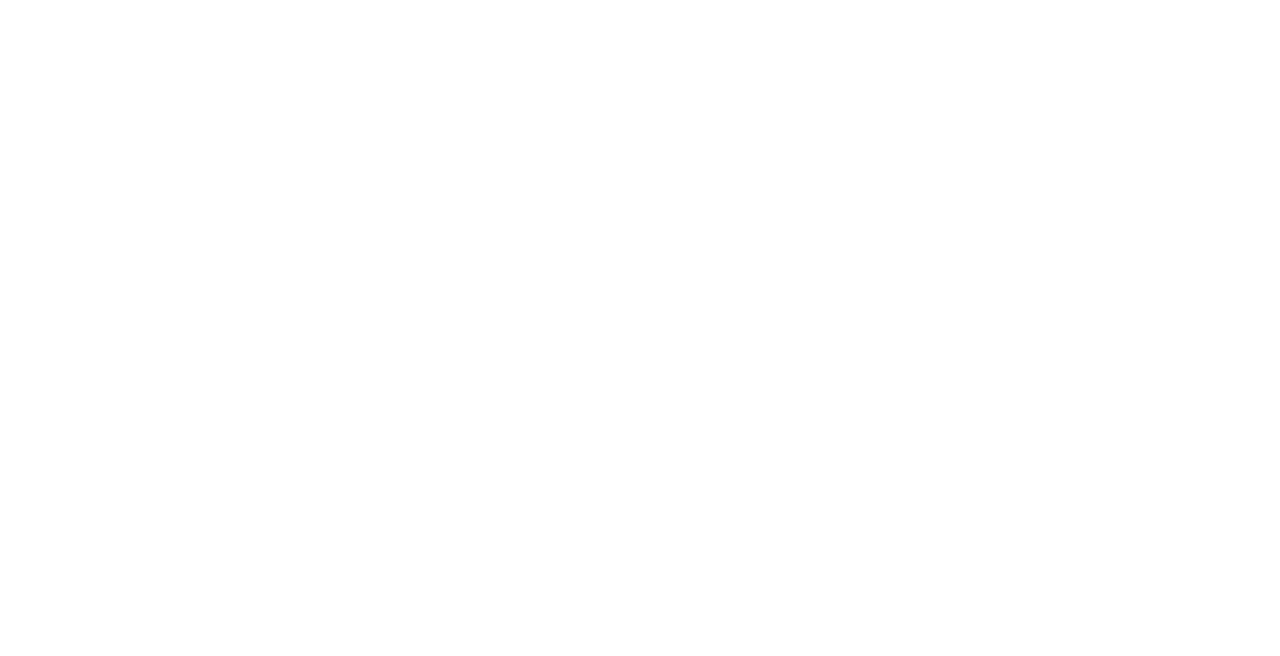
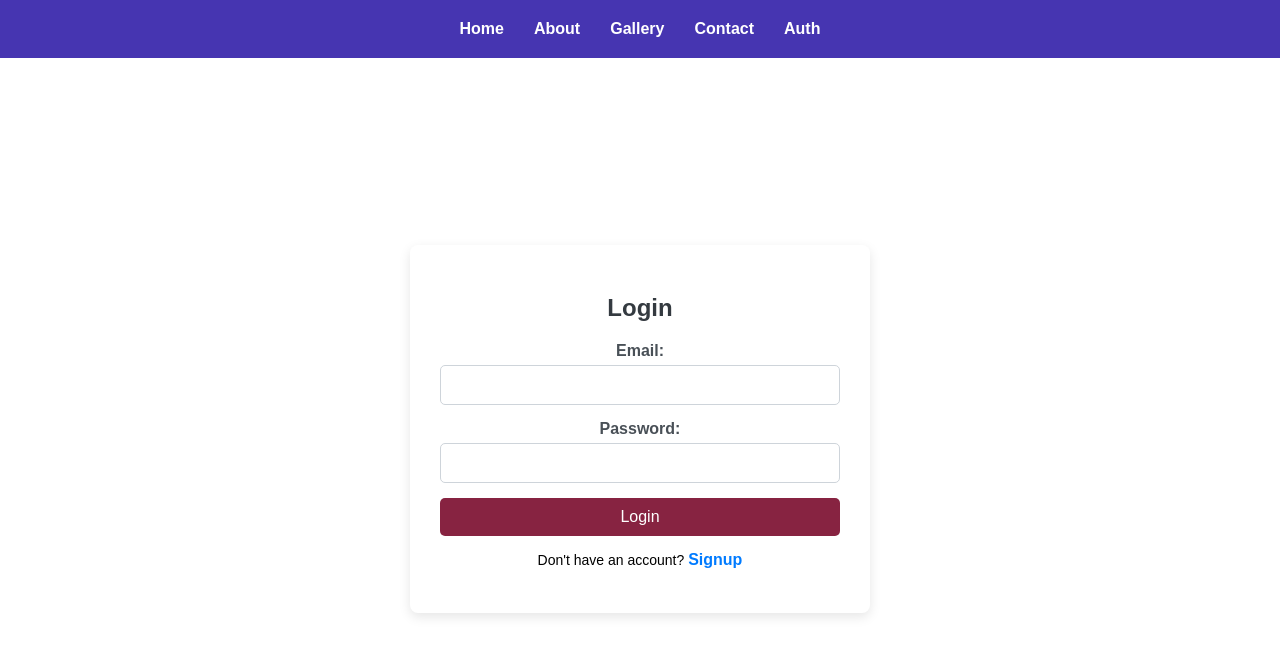
Before and after one commit to Dharanish-AM/MERN-TRAINING-2025, a React (Vite) app in the folder vite-project/: page /auth in a window 1280 px wide. Before the commit this address had no page. Shown: the top 656 px of the page. Built offline with nearby package versions, Linux system fonts and the light colour scheme.

Commit message:
Login-Signup Page

```diff
--- a/vite-project/src/App.css
+++ b/vite-project/src/App.css
@@ -1,24 +1,20 @@
+body {
+  font-family: Arial, sans-serif;
+  margin: 0;
+  padding: 0;
+  flex: 1;
+}
+
 .app-container {
-  text-align: center;
+  display: flex;
+  flex-direction: column;
+  flex: 1;
+  height: 100%;
 }
 
 .content {
   display: flex;
   justify-content: center;
   align-items: center;
-  height: calc(100vh - 60px);
+  flex-grow: 1;
 }
-
-.switch-link {
-  margin-top: 15px;
-  font-size: 14px;
-}
-
-.switch-link a {
-  color: #007bff;
-  text-decoration: none;
-}
-
-.switch-link a:hover {
-  text-decoration: underline;
-}
--- a/vite-project/src/App.jsx
+++ b/vite-project/src/App.jsx
@@ -1,16 +1,26 @@
 import React from 'react';
-import Login from '../src/pages/Login';
-import Signup from '../src/pages/Signup';
-import { BrowserRouter as Router, Routes, Route, Link } from 'react-router-dom';
-import "./App.css"
+import { BrowserRouter as Router, Routes, Route } from 'react-router-dom';
+import Login from './pages/Login';
+import Signup from './pages/Signup';
+import Navbar from './components/navbar';
+import './App.css';
+import Home from './components/Home';
+import About from './components/About';
+import Contact from './components/Contact';
+import Gallery from './components/Gallery';
 
 const App = () => {
   return (
     <Router>
       <div className="app-container">
+        <Navbar />
         <div className="content">
           <Routes>
-            <Route path="/" element={<Login />} />
+            <Route path="/home" element={<Home />} />
+            <Route path="/about" element={<About />} />
+            <Route path="/contact" element={<Contact />} />
+            <Route path="/gallery" element={<Gallery />} />
+            <Route path="/auth" element={<Login />} />
             <Route path="/signup" element={<Signup />} />
           </Routes>
         </div>
@@ -19,5 +29,4 @@
   );
 };
 
-
 export default App;
--- a/vite-project/src/components/Navbar.jsx
+++ b/vite-project/src/components/Navbar.jsx
@@ -6,10 +6,11 @@
 
         <nav>
             <ul>
-                <li><Link to="/">Home</Link></li>
+                <li><Link to="/home">Home</Link></li>
                 <li><Link to="/about">About</Link></li>
-                <li><Link to="/gallery">Contact</Link></li>
+                <li><Link to="/gallery">Gallery</Link></li>
                 <li><Link to="/contact">Contact</Link></li>
+                <li><Link to="/auth">Auth</Link></li>
             </ul>
         </nav>
 
--- a/vite-project/src/pages/Signup.jsx
+++ b/vite-project/src/pages/Signup.jsx
@@ -16,7 +16,7 @@
                 <button type="submit" className="signup-button">Signup</button>
             </form>
             <p className="switch-link">
-        Already have an account? <Link to="/">Login</Link>
+                Already have an account? <Link to="/auth">Login</Link>
             </p>
         </div>
     );
--- a/vite-project/src/styles/Login.css
+++ b/vite-project/src/styles/Login.css
@@ -1,5 +1,5 @@
 .form-container {
-    background-color: #f8f9fa;
+    background-color: #ffffff;
     border-radius: 8px;
     box-shadow: 0 4px 12px rgba(0, 0, 0, 0.1);
     padding: 30px;
@@ -34,7 +34,7 @@
 }
 
 .login-button {
-    background-color: #007bff;
+    background-color: #872341;
     color: #ffffff;
     padding: 10px;
     border: none;
@@ -45,7 +45,7 @@
 }
 
 .login-button:hover {
-    background-color: #0056b3;
+    background-color: #850f33;
 }
 
 .switch-link {
--- a/vite-project/src/styles/Signup.css
+++ b/vite-project/src/styles/Signup.css
@@ -1,5 +1,5 @@
 .form-container {
-    background-color: #f8f9fa;
+    background-color: #ffffff;
     border-radius: 8px;
     box-shadow: 0 4px 12px rgba(0, 0, 0, 0.1);
     padding: 30px;
@@ -34,7 +34,7 @@
 }
 
 .signup-button {
-    background-color: #28a745;
+    background-color: #872341;
     color: #ffffff;
     padding: 10px;
     border: none;
@@ -45,7 +45,7 @@
 }
 
 .signup-button:hover {
-    background-color: #218838;
+    background-color: #850f33;
 }
 
 .switch-link {
--- a/vite-project/src/styles/navbar.css
+++ b/vite-project/src/styles/navbar.css
@@ -1,14 +1,26 @@
-nav{
+nav {
+    background-color: #4635B1;
+    padding: 20px 0;
     display: flex;
-    justify-content: space-between;
-    align-items: center;
-    padding: 1rem 2rem;
-    background-color: purple;
+    justify-content: center;
+    margin: 0;
 }
 
-.nav-link{
-    color: white;
+ul {
+    list-style: none;
+    margin: 0;
+    padding: 0;
+    display: flex;
+}
+
+li {
+    margin: 0 15px;
+}
+
+a {
+    color: #ffffff;
     text-decoration: none;
-    font-size: 1.2rem;
-
+    font-size: 16px;
+    font-weight: bold;
+    transition: color 0.3s ease;
 }
```
Lines whose indentation alone changed are shown as unchanged.
